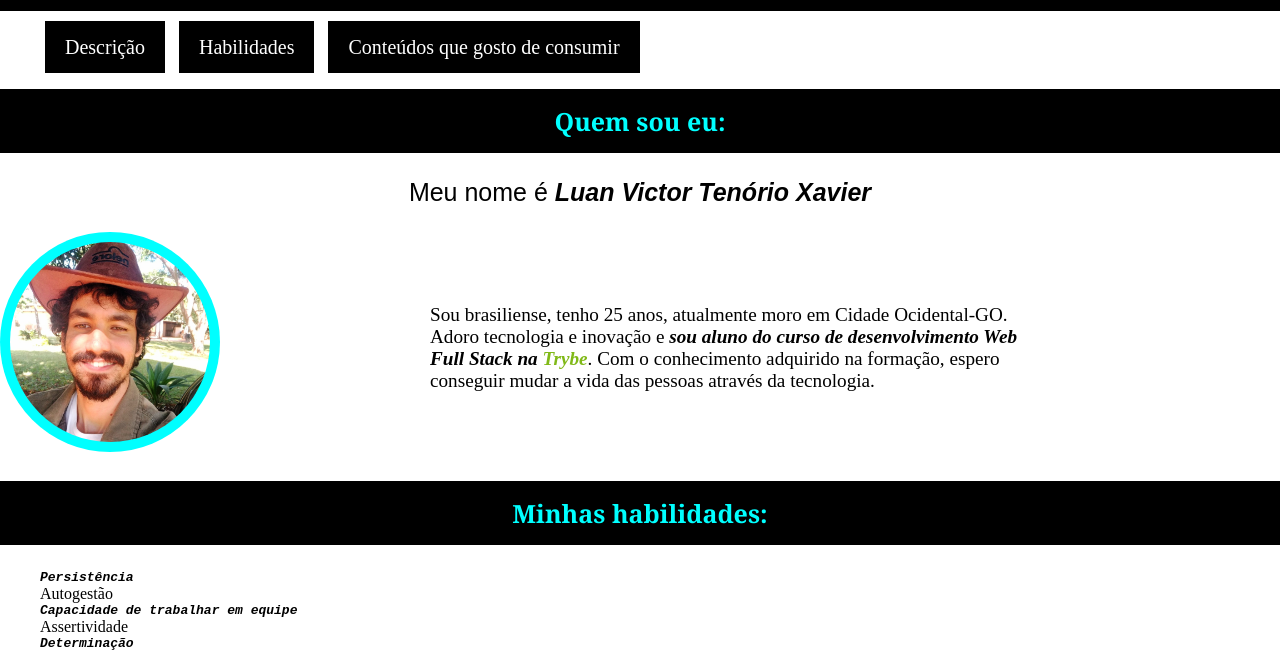
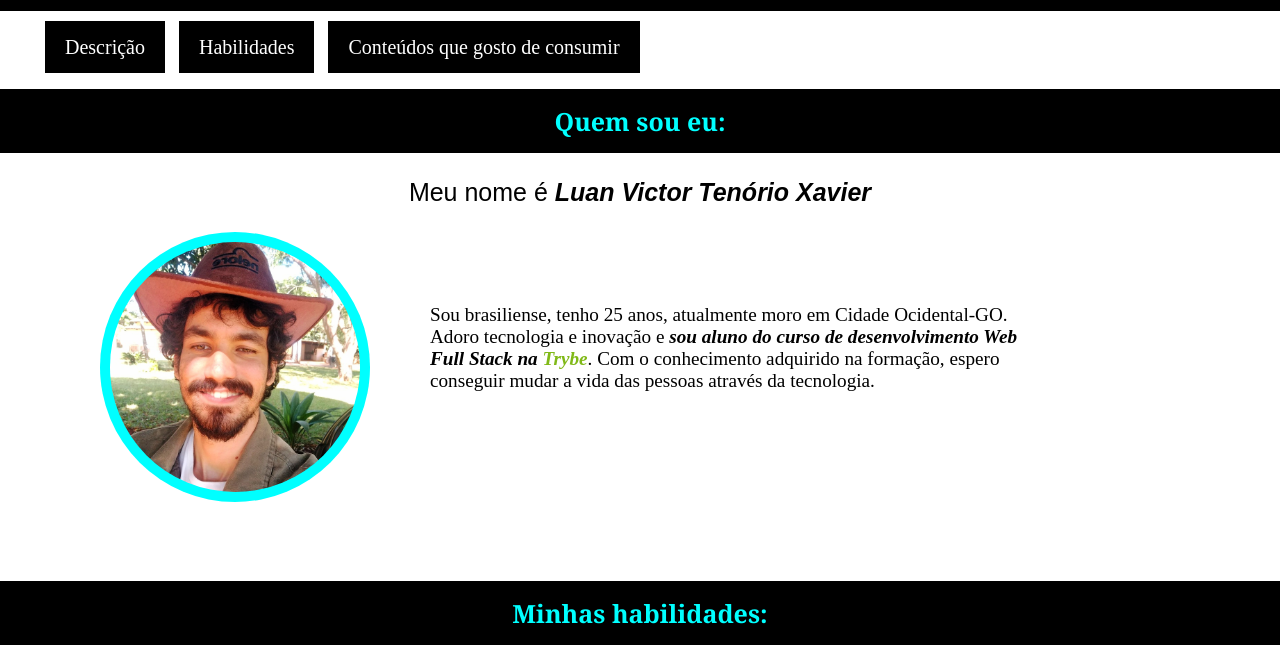
Before and after one commit to luan-vtx/luan-vtx.github.io, a plain HTML site: page index.html in a window 1280 px wide. Shown: the part 130-797 px from the top of the page. Drawn offline with Linux system fonts and the light colour scheme.

Commit message:
Alteração do tamanho e do posicionamento da imagem

```diff
--- a/style.css
+++ b/style.css
@@ -79,7 +79,9 @@ div.description {
 }
 
 .picture {
-	width: 200px;
+	margin-left: 100px;
+	margin-bottom: 50px;
+	width: 250px;
 	border-radius: 100%;
   background-color: aqua;
   padding: 10px;
```
